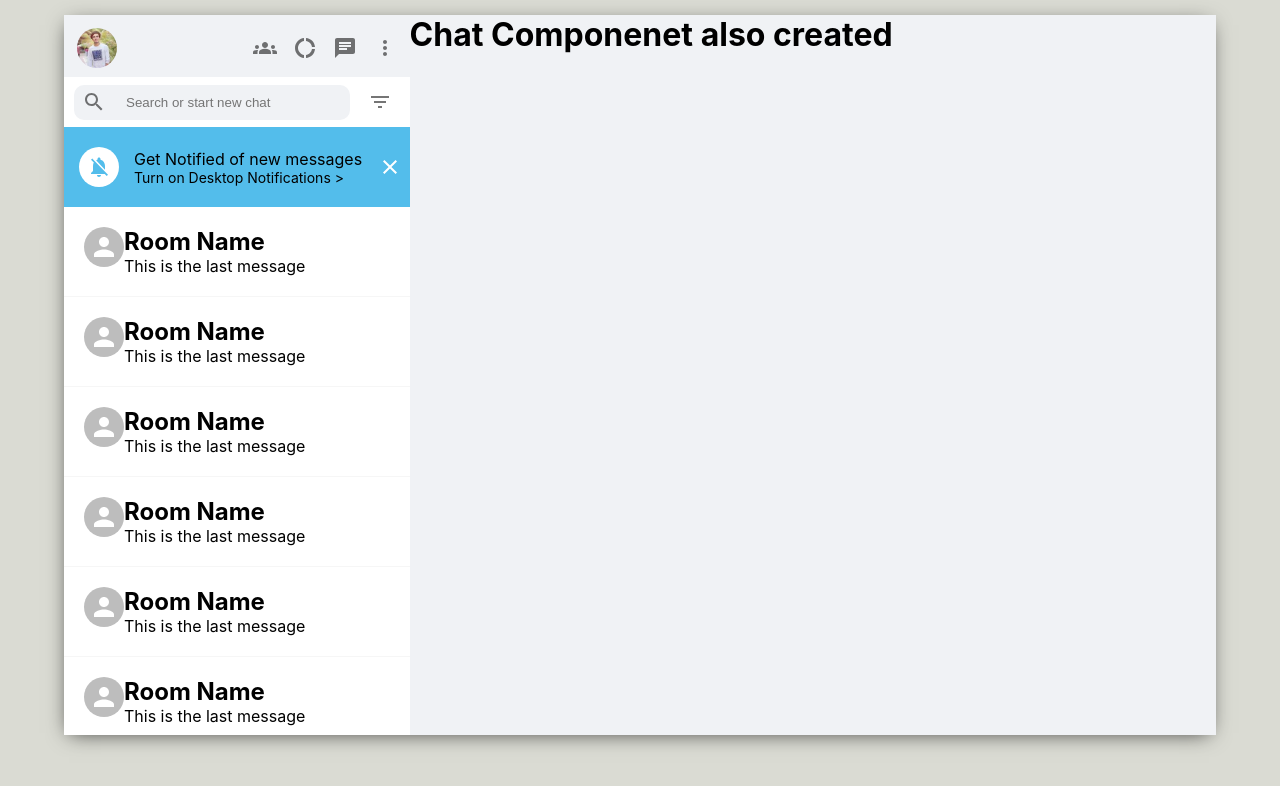
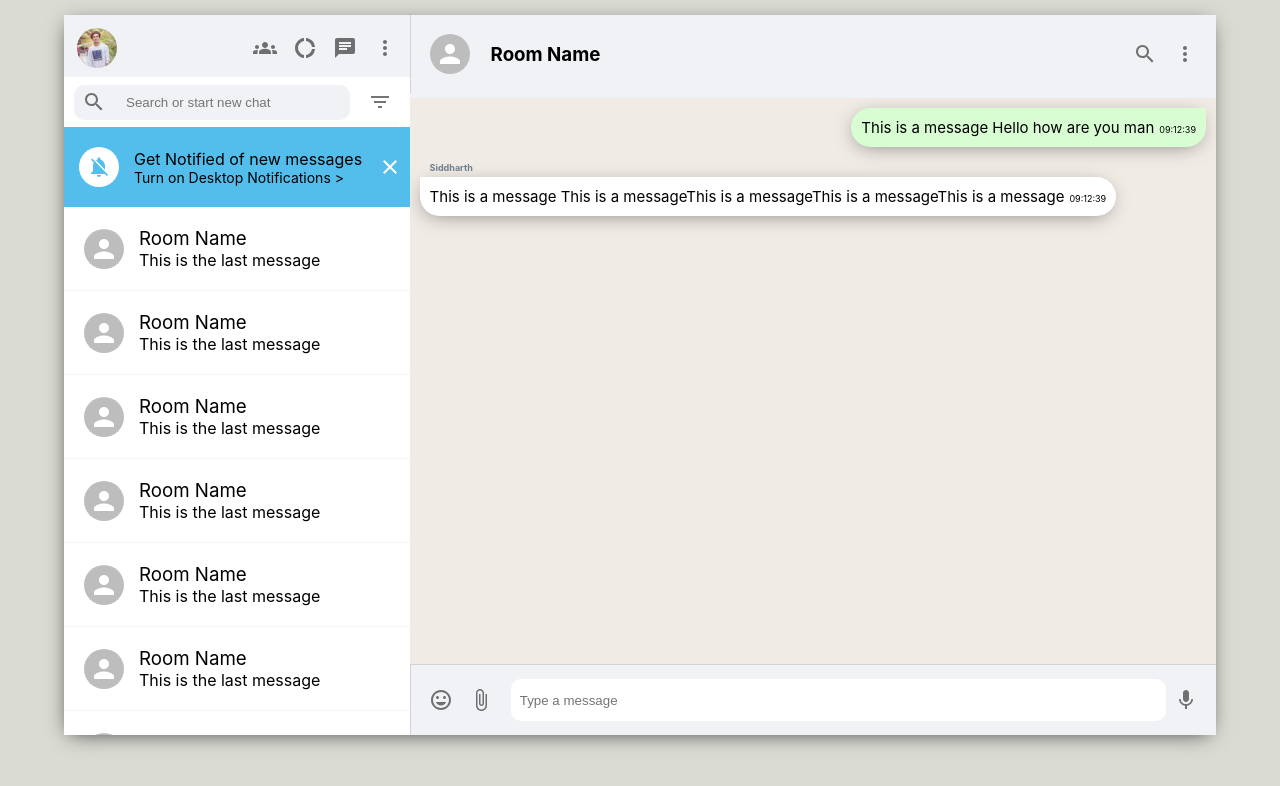
Before and after one commit to ahtisham225/chat-app-MERN, a React (Create React App) app: page / in a window 1280 px wide. Shown: the top 786 px of the page. Built offline with nearby package versions, Linux system fonts and the light colour scheme.

Commit message:
Front End Done.

```diff
--- a/src/App.css
+++ b/src/App.css
@@ -7,9 +7,12 @@
 
 .app__body {
   display: flex;
+  position: sticky;
+  /* overflow: auto; */
   background-color: #f0f2f5;
   margin-top: -50px;
   height: 90vh;
   width: 90vw;
+  min-width: 600px;
   box-shadow: -1px 4px 20px -6px rgba(0,0,0,0.75);
 }
--- a/src/ChatComponent.css
+++ b/src/ChatComponent.css
@@ -3,3 +3,99 @@
     flex-direction: column;
     flex: 0.7;
 }
+.chat__header {
+    display: flex;
+    align-items: center;
+    justify-content: space-between;
+    margin-bottom: 5px;
+    padding: 11px;
+    /* border-bottom: 1px solid lightgray; */
+    border-left: 1px solid lightgray;
+    min-width: 250px;
+}
+.chat__headerLeft {
+    display: flex;
+    align-items: center;
+}
+
+.chat__headerInfo {
+    margin-left: 13px;
+}
+
+.chat__body {
+    flex: 1;
+    background-color: #F0EBE4;
+    overflow: auto;
+    padding: 10px;
+    /* background-image: url("https://www.transparenttextures.com/patterns/45-degree-fabric-light.png"); */
+    /* background-image: url("https://www.transparenttextures.com/patterns/45-degree-fabric-dark.png"); */
+    /* background-repeat: repeat; */
+    /* background-size: 100px; */
+}
+
+.chat_message {
+    align-items: left;
+    position: relative;
+    font-size: 15px;
+    padding: 10px;
+    width: fit-content;
+    border-radius: 20px;
+    border-top-right-radius: 0;
+    /* border */
+    background-color: #D9FDD3;
+    margin-bottom: 30px;
+    margin-left: auto;
+    box-shadow: -1px 4px 20px -6px rgba(0,0,0,0.5);
+
+}
+
+.chat__timestamp {
+    margin-left: 5px;
+    font-size: xx-small;
+}
+.chat_recieve {
+    background-color: white;
+    margin-left: 0px;
+
+    border-radius: 20px;
+    border-top-left-radius: 0;
+}
+.chat__name {
+    position: absolute;
+    top: -15px;
+    font-weight: 700;
+    font-size: xx-small;
+    color: rgb(111, 127, 141);
+}
+.chat__footer {
+    display: flex;
+    justify-content: space-between;
+    align-items: center;
+    height: 50px;
+    border-top: 1px solid lightgray;
+
+    border-left: 1px solid lightgray;
+    padding: 10px;
+    /* background-color: #F0EBE4; */
+    /* background-image: url("https://www.transparenttextures.com/patterns/45-degree-fabric-light.png"); */
+    /* background-image: url("https://www.transparenttextures.com/patterns/45-degree-fabric-dark.png"); */
+    /* background-repeat: repeat; */
+    /* background-size: 100px; */
+}
+.chat__footer > .MuiSvgIcon-root {
+    font-size: 36px;
+    /* color: gray; */
+    margin-right: 5px;
+    margin-left: 5px;
+    opacity: 0.6;
+}
+
+.chat__footer > input {
+border: none;
+margin-left: 10px;
+outline-width: 0;
+background-color: white;
+border-radius: 10px;
+height: 40px;
+width: 90%;
+}
--- a/src/ChatComponent.js
+++ b/src/ChatComponent.js
@@ -1,9 +1,84 @@
 import React from 'react'
 import "./ChatComponent.css"
+import { Avatar} from '@mui/material';
+import MoreVertIcon from '@mui/icons-material/MoreVert';
+import SearchOutlinedIcon from '@mui/icons-material/SearchOutlined';
+import InsertEmoticonIcon from '@mui/icons-material/InsertEmoticon';
+import AttachFileIcon from '@mui/icons-material/AttachFile';
+import MicIcon from '@mui/icons-material/Mic';
+import { IconButton } from '@mui/material';
 function ChatComponent() {
   return (
     <div className='chat-component'>
-      <h1>Chat Componenet also created</h1>
+      <div className='chat__header'>
+
+        <div className='chat__headerLeft'>
+          <IconButton>
+            <Avatar />
+          </IconButton>
+          <div className='chat__headerInfo'>
+            <h3>Room Name</h3>
+          </div>
+        </div>
+
+        <div className='chat__headerRight'>
+          <IconButton>
+            <SearchOutlinedIcon />
+          </IconButton>
+          <IconButton>
+            <MoreVertIcon />
+          </IconButton>
+
+        </div>
+
+
+      </div>
+
+      <div className='chat__body'>
+
+        <div className='chat__send'>
+          <div className='chat_message'>
+          This is a message Hello how are you man
+
+
+          <span className='chat__timestamp'>
+            {new Date().toUTCString().split(" ")[4]}
+
+          </span>
+          </div>
+        </div>
+
+        <div className='chat__received'>
+
+          <div className='chat_message chat_recieve'>
+            <span className='chat__name'>Siddharth</span>
+            This is a message
+            This is a messageThis is a messageThis is a messageThis is a message
+            <span className='chat__timestamp'>
+              {new Date().toUTCString().split(" ")[4]}
+            </span>
+          </div>
+        </div>
+
+      </div>
+
+      <div className='chat__footer'>
+
+        <IconButton>
+            <InsertEmoticonIcon />
+
+        </IconButton>
+        <IconButton>
+
+            <AttachFileIcon />
+        </IconButton>
+
+          <input placeholder='  Type a message' type='text' />
+        <IconButton>
+          <MicIcon />
+        </IconButton>
+      </div>
+
     </div>
   )
 }
--- a/src/SidebarChat.css
+++ b/src/SidebarChat.css
@@ -1,10 +1,20 @@
 .sidebarChat {
     display: flex;
+    align-items: center;
     padding: 20px;
     cursor: pointer;
     border-bottom: 1px solid #f6f6f6;
+
 }
 
 .sidebarChat:hover {
     background-color: #f0f2f5;
 }
+
+.sidebarChat__info {
+    margin-left: 15px;
+}
+
+.sidebarChat__info > h3 {
+    font-weight: 400;
+}
--- a/src/SidebarChat.js
+++ b/src/SidebarChat.js
@@ -6,11 +6,11 @@ function SidebarChat() {
     <div className='sidebarChat'>
         <Avatar />
         <div className='sidebarChat__info'>
-            <h2>Room Name</h2>
+            <h3>Room Name</h3>
             <p>This is the last message</p>
         </div>
     </div>
   )
 }
 
-export default SidebarChat
+export default SidebarChat;
```
